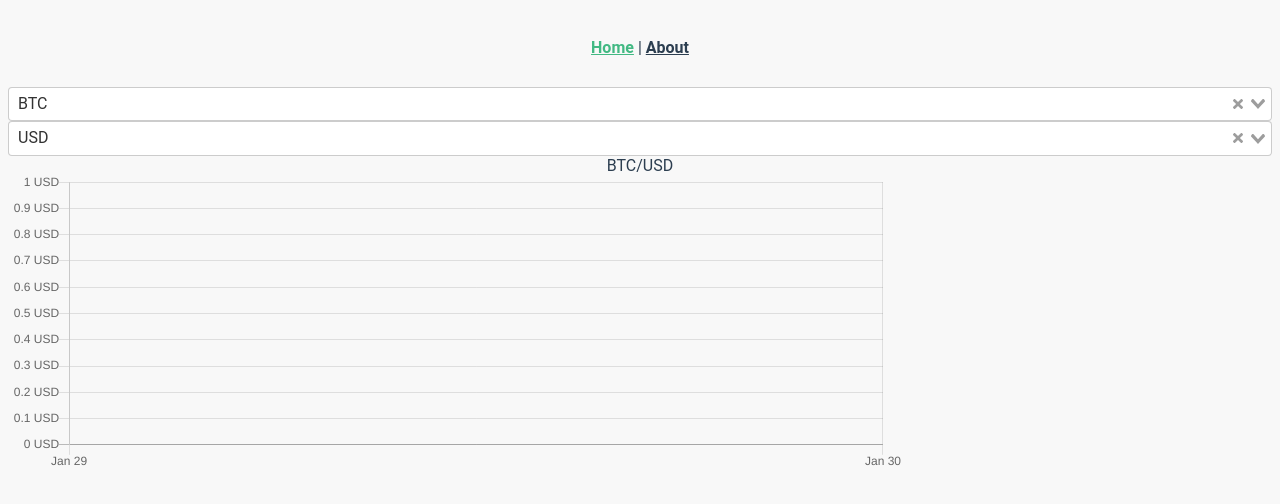
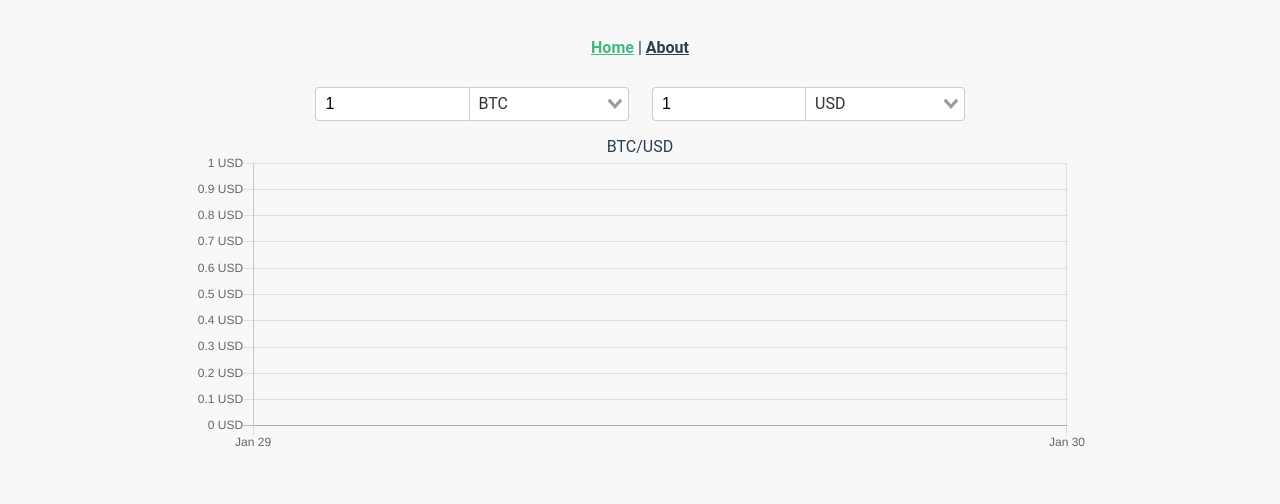
Before and after one commit to vboyarkin/vue-crypto-converter, a Vue app: page / in a window 1280 px wide. Shown: the top 504 px of the page. Built offline with nearby package versions, Linux system fonts and the light colour scheme; no server answers.

Commit message:
Implement currency conversion

```diff
--- a/src/store/modules/coingecko.js
+++ b/src/store/modules/coingecko.js
@@ -1,4 +1,7 @@
 import currencies from "@/assets/currencies";
+
+const chartUrl = (apiId, vsCurrencyId) =>
+  `https://api.coingecko.com/api/v3/coins/${apiId}/market_chart?vs_currency=${vsCurrencyId}&days=14`;
 
 export default {
   state: {
@@ -6,6 +9,8 @@ export default {
     currencies,
     baseCurrency: currencies[0],
     counterCurrency: currencies[1],
+    baseValue: 1,
+    exchangeRate: 1,
   },
   getters: {
     getChartData(state) {
@@ -43,28 +48,63 @@ export default {
         [...state.currencies.filter(c => c.vsCurrencyId)],
       ];
     },
+    exchangeRate(state) {
+      return state.exchangeRate;
+    },
+    baseValue(state) {
+      return Math.round(state.baseValue * 10000000) / 10000000;
+    },
+    counterValue(state, getters) {
+      return (
+        Math.round(state.baseValue * getters.exchangeRate * 10000000) / 10000000
+      );
+    },
   },
   actions: {
-    async fetchChart({ commit, state }) {
-      const url = `https://api.coingecko.com/api/v3/coins/${state.baseCurrency.apiId}/market_chart?vs_currency=${state.counterCurrency.vsCurrencyId}&days=14`;
+    async fetchChart({ commit, getters: { baseCurrency, counterCurrency } }) {
+      try {
+        const res = await fetch(
+          chartUrl(baseCurrency.apiId, counterCurrency.vsCurrencyId)
+        );
+        const chart = await res.json();
 
-      try {
-        let res = await fetch(url);
-        let json = await res.json();
+        commit("updateChart", chart);
 
-        commit("updateChart", json);
+        const prices = chart.prices;
+        commit("updateExchangeRate", prices[prices.length - 1][1]);
       } catch (err) {
-        console.error("Couldn't fetch data from api:");
+        console.error("Couldn't fetch chart from api:");
         console.error(err);
       }
     },
-    async selectBaseCurrency({ commit, dispatch }, currency) {
+
+    async selectBaseCurrency({ commit, dispatch, getters }, currency) {
+
+      const oldBaseCurrency = getters.baseCurrency;
+      fetch(priceUrl(oldBaseCurrency.apiId, currency.vsCurrencyId))
+        .then(res => res.json())
+        .then(json => {
+          const rate = json[oldBaseCurrency.apiId][currency.vsCurrencyId];
+
+          commit("updateBaseValue", getters.baseValue * rate);
+        })
+        .catch(err => {
+          console.error(
+            "Couldn't fetch rate from api on changing base currency:"
+          );
+          console.error(err);
+        });
+
       commit("updateBaseCurrency", currency);
-      dispatch("fetchChart");
+
+      await dispatch("fetchChart");
     },
     async selectCounterCurrency({ commit, dispatch }, currency) {
       commit("updateCounterCurrency", currency);
       dispatch("fetchChart");
+    },
+    updateCounterValue({ commit, getters }, value) {
+      commit("updateBaseValue", value / getters.exchangeRate);
     },
   },
   mutations: {
@@ -77,5 +117,11 @@ export default {
     updateCounterCurrency(state, currency) {
       state.counterCurrency = currency;
     },
+    updateBaseValue(state, value) {
+      state.baseValue = value;
+    },
+    updateExchangeRate(state, rate) {
+      state.exchangeRate = rate;
+    },
   },
 };
--- a/src/views/Home.vue
+++ b/src/views/Home.vue
@@ -1,22 +1,34 @@
 <template>
   <div class="home">
+    <div class="inputs">
+      <div class="input-wrap">
+        <input type="number" v-model="baseVal" />
         <VueSelect
+          :clearable="false"
+          class="vue-select"
           @input="onBaseCurrencyChange"
           :options="currencyOptions[0]"
           :value="baseCurrency"
         />
+      </div>
+      <div class="input-wrap">
+        <input type="number" v-model="counterVal" />
         <VueSelect
+          :clearable="false"
+          class="vue-select"
           @input="onCounterCurrencyChange"
           :options="currencyOptions[1]"
           :value="counterCurrency"
         />
+      </div>
+    </div>
     <span>{{ currencyPairSpan }}</span>
     <Chart class="chart" />
   </div>
 </template>
 
 <script>
-import { mapActions, mapGetters } from "vuex";
+import { mapActions, mapGetters, mapMutations } from "vuex";
 import VueSelect from "vue-select";
 import "vue-select/dist/vue-select.css";
 import Chart from "@/components/Chart.vue";
@@ -24,9 +36,31 @@ export default {
   name: "Home",
   components: { Chart, VueSelect },
   computed: {
-    ...mapGetters(["baseCurrency", "counterCurrency", "currencyOptions"]),
+    ...mapGetters([
+      "baseCurrency",
+      "baseValue",
+      "counterCurrency",
+      "counterValue",
+      "currencyOptions",
+    ]),
     currencyPairSpan() {
       return this.baseCurrency.label + "/" + this.counterCurrency.label;
+    },
+    baseVal: {
+      get() {
+        return this.baseValue;
+      },
+      set(val) {
+        this.updateBaseValue(val);
+      },
+    },
+    counterVal: {
+      get() {
+        return this.counterValue;
+      },
+      set(val) {
+        this.updateCounterValue(val);
+      },
     },
   },
   methods: {
@@ -34,7 +68,9 @@ export default {
       "selectBaseCurrency",
       "selectCounterCurrency",
       "fetchChart",
+      "updateCounterValue",
     ]),
+    ...mapMutations(["updateBaseValue"]),
     onBaseCurrencyChange(currency) {
       this.selectBaseCurrency(currency);
     },
@@ -48,7 +84,46 @@ export default {
 };
 </script>
 
+<style lang="sass">
+.vue-select
+  width: 160px
+  > div[role="combobox"]
+    border-top-left-radius: 0px
+    border-bottom-left-radius: 0px
+</style>
+
 <style lang="sass" scoped>
+.home
+  display: flex
+  flex-direction: column
+  align-items: center
+
+.inputs
+  display: flex
+  justify-content: space-between
+  width: 650px
+  margin: 0px 0px 16px 0px
+
+.input-wrap
+  display: flex
+  input[type="number"]
+    width: 140px
+    padding: 4px 2px 4px 9.5px
+    border: 1px solid rgba(60,60,60,.26)
+    border-right: 1px solid rgba(60,60,60,0)
+    border-radius: 4px
+    border-top-right-radius: 0px
+    border-bottom-right-radius: 0px
+    font-size: inherit
+    -moz-appearance: textfield
+    &:focus-visible
+      outline: none
+
+input::-webkit-outer-spin-button,
+input::-webkit-inner-spin-button
+  -webkit-appearance: none
+  margin: 0
+
 .chart
   width: 70vw
   height: 300px
```
Lines whose indentation alone changed are shown as unchanged.
